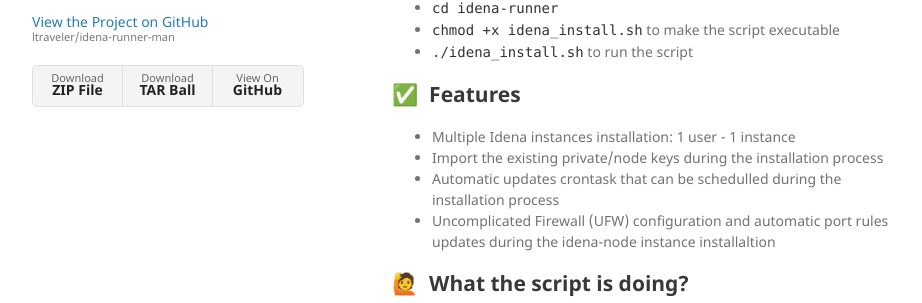
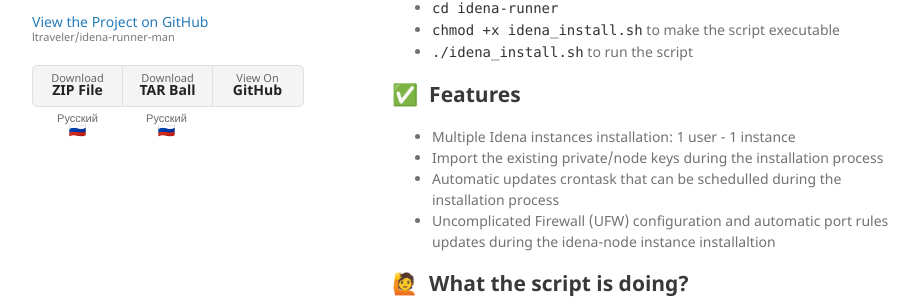
Before and after one commit to ltraveler/idena-runner-man, a Jekyll site: the page built from index.md, in a window 1280 px wide. Shown: the part 405-708 px from the top of the page, without its empty margins (178-1100 px from the left). Built offline with Jekyll 4.4.1, drawn with Linux system fonts in a browser that asks for light colours; the repository's description, which GitHub fills in, is left out.

Commit message:
Update default.html

```diff
--- a/_layouts/default.html
+++ b/_layouts/default.html
@@ -37,7 +37,7 @@
           <li><a href="{{ site.github.tar_url }}">Download <strong>TAR Ball</strong></a></li>
           <li><a href="{{ site.github.repository_url }}">View On <strong>GitHub</strong></a></li>
 
-        {% assign posts=site.posts | where:"ref", page.ref | sort: 'lang' %}
+        {% assign pages=site.pages | where:"ref", page.ref | sort: 'lang' %}
         {% for page in pages %}
          <li><a href="/idena-runner-man/{{ page.url }}" class="{{ page.lang }}">Русский <strong>🇷🇺</strong></a></li>
         {% endfor %}
```
